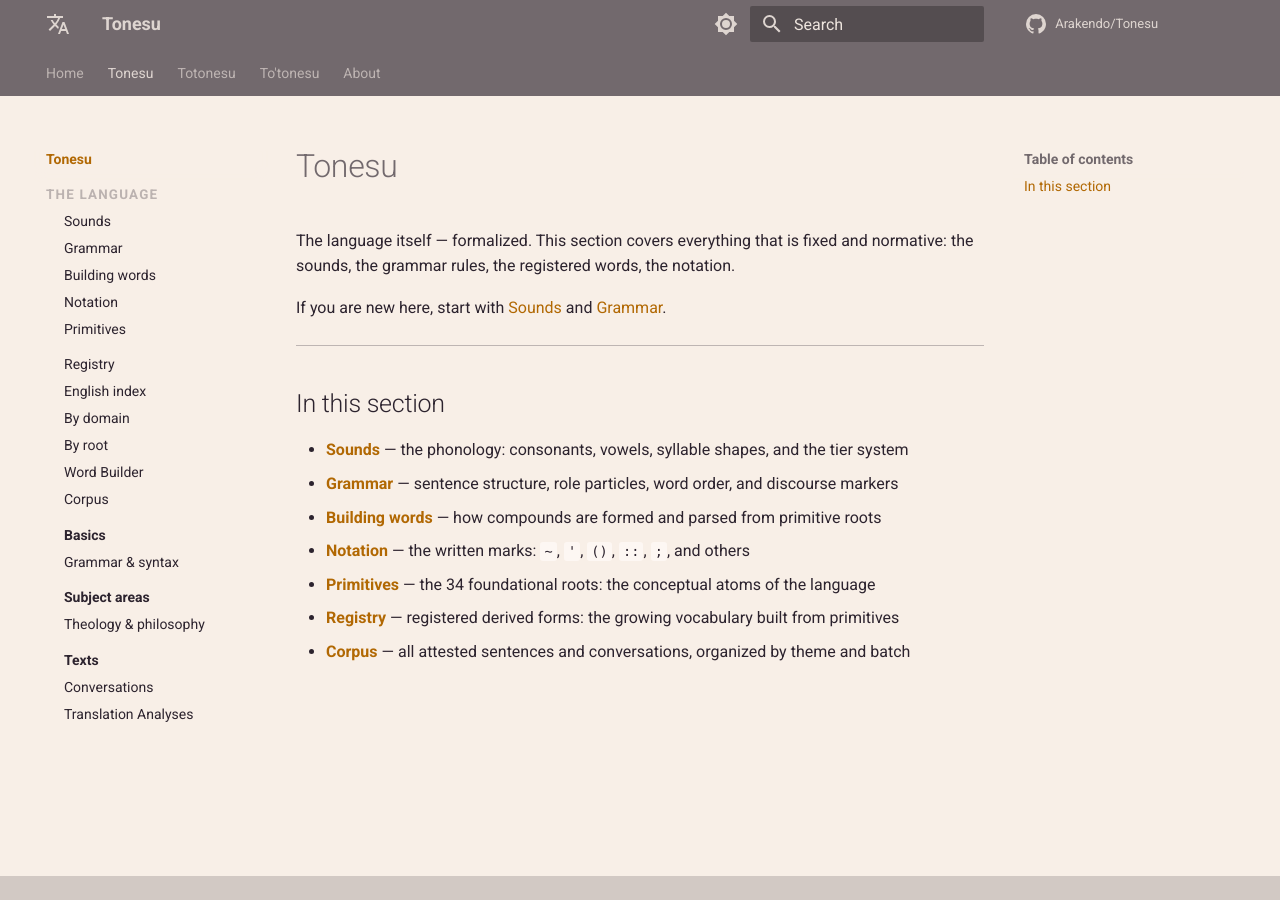
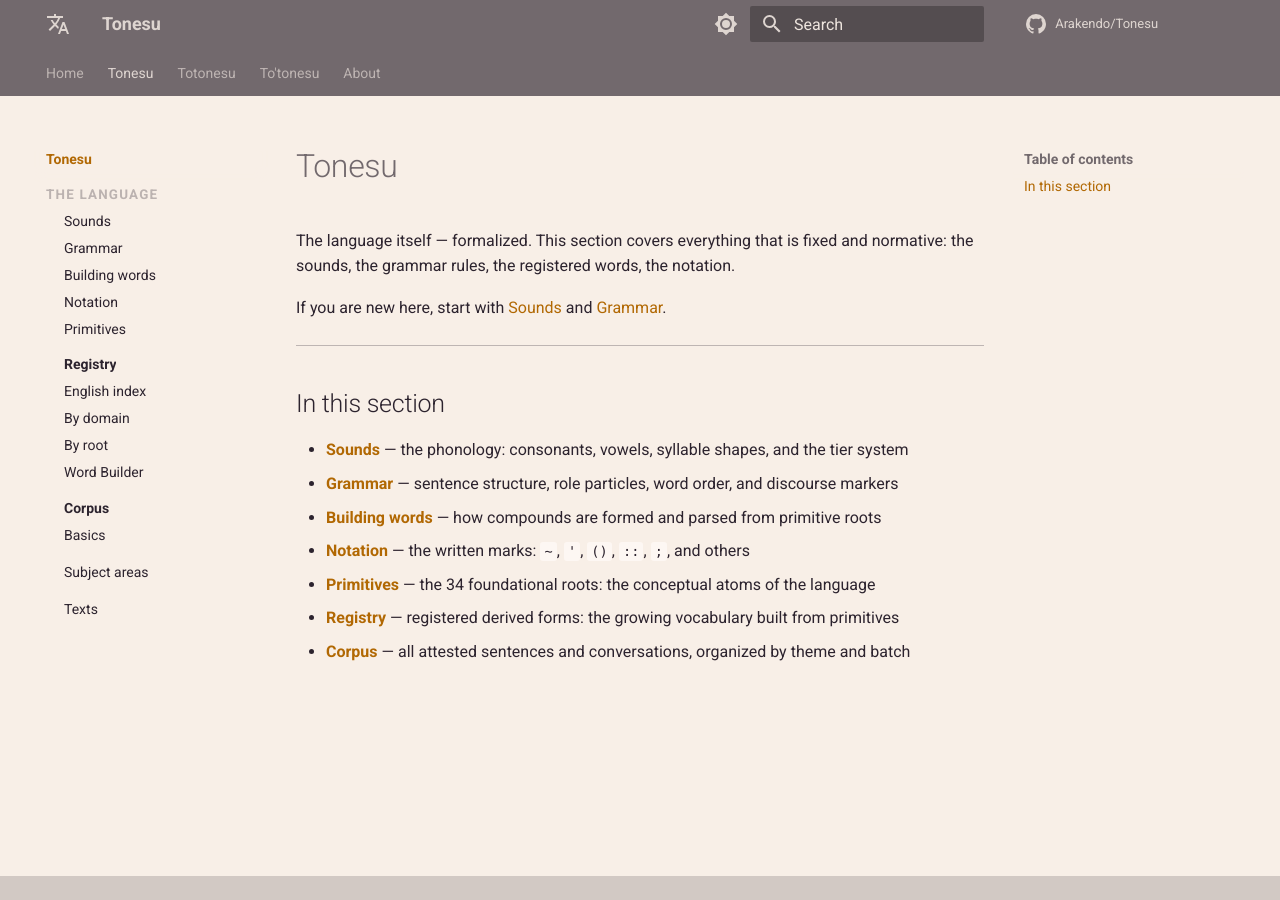
Before and after one commit to Arakendo/Tonesu, an MkDocs documentation site: the page built from www/docs/tonesu/index.md, in a window 1280 px wide. Built offline with MkDocs 1.6.1 and Material for MkDocs 9.7.7, drawn with Linux system fonts in a browser that asks for light colours; comment, search, counter and statistics services are not loaded.

Commit message:
nav: fix Tonesu indentation — nest registry/corpus children properly

```diff
--- a/mkdocs.yml
+++ b/mkdocs.yml
@@ -57,22 +57,24 @@ nav:
       - Building words: tonesu/words.md
       - Notation: tonesu/notation.md
       - Primitives: tonesu/primitives.md
-    - Registry: tonesu/registry/index.md
-    - English index: tonesu/registry/english.md
-    - By domain: tonesu/registry/by-domain.md
-    - By root: tonesu/registry/by-root.md
-    - Word Builder: tonesu/builder.md
-    - Corpus: tonesu/corpus/index.md
-    - Basics:
-      - Foundations: tonesu/corpus/foundations/index.md
-      - Grammar & syntax: tonesu/corpus/grammar/index.md
-    - Subject areas:
-      - Domains: tonesu/corpus/domains/index.md
-      - Theology & philosophy: tonesu/corpus/theology/index.md
-    - Texts:
-      - Translation: tonesu/corpus/translation/index.md
-      - Conversations: tonesu/corpus/conversations/index.md
-      - Translation Analyses: tonesu/corpus/translations/index.md
+    - Registry:
+      - tonesu/registry/index.md
+      - English index: tonesu/registry/english.md
+      - By domain: tonesu/registry/by-domain.md
+      - By root: tonesu/registry/by-root.md
+      - Word Builder: tonesu/builder.md
+    - Corpus:
+      - tonesu/corpus/index.md
+      - Basics:
+        - Foundations: tonesu/corpus/foundations/index.md
+        - Grammar & syntax: tonesu/corpus/grammar/index.md
+      - Subject areas:
+        - Domains: tonesu/corpus/domains/index.md
+        - Theology & philosophy: tonesu/corpus/theology/index.md
+      - Texts:
+        - Translation: tonesu/corpus/translation/index.md
+        - Conversations: tonesu/corpus/conversations/index.md
+        - Translation Analyses: tonesu/corpus/translations/index.md
   - Totonesu:
     - totonesu/index.md
     - Practical:
```
